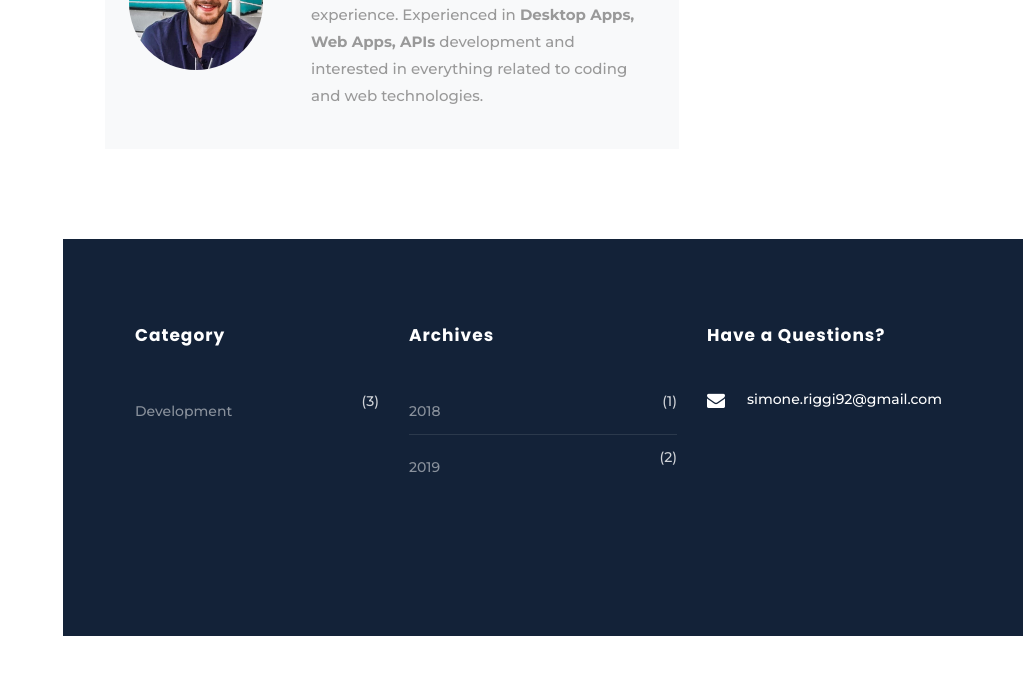
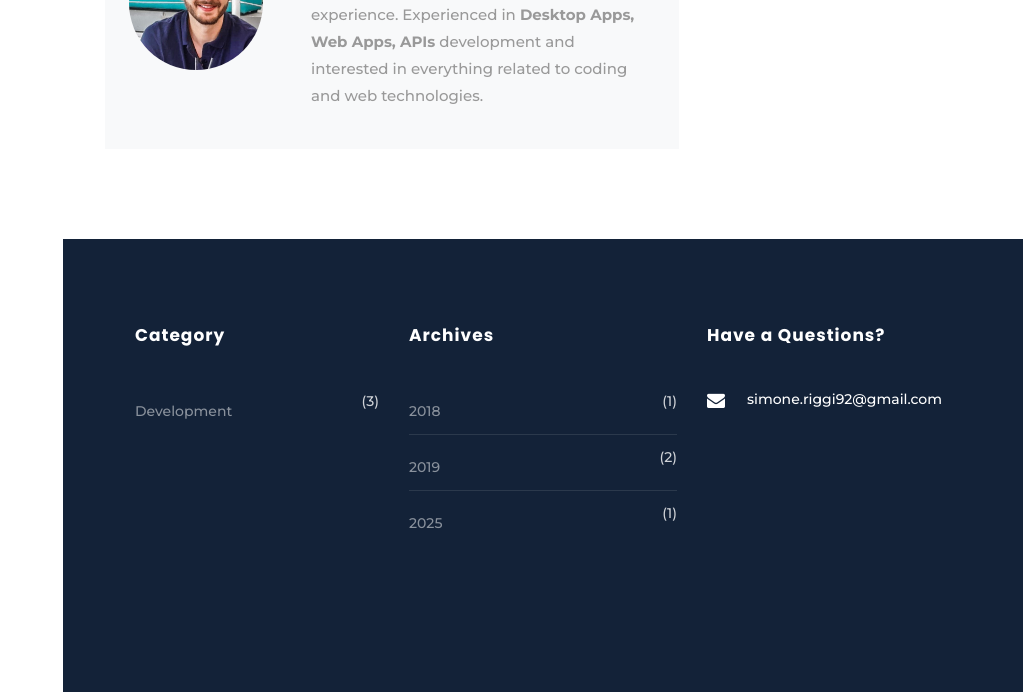
Before and after one commit to simoneriggi92/SimoneRiggi.github.io, a plain HTML site: page market.html in a window 1280 px wide. Shown: the part 3973-4665 px from the top of the page, without its empty margins (257-1280 px from the left). Before the commit the page ends 4609 px from the top, so only its background shows below. Drawn offline with Linux system fonts and the light colour scheme; some packages are replaced by stand-ins of ours; no server answers; files whose address does not match are found by name.

Commit message:
Update market.html

```diff
--- a/market.html
+++ b/market.html
@@ -234,6 +234,7 @@
 	              <ul class="list-unstyled categories">
 	              	<li><a href="development.html"> 2018 <span>(1)</span></a></li>
 	                <li><a href="development.html"> 2019 <span>(2)</span></a></li>
+			<li><a href="development.html"> 2025 <span>(1)</span></a></li>
 	              </ul>
 	            </div>
 	          </div>
```
